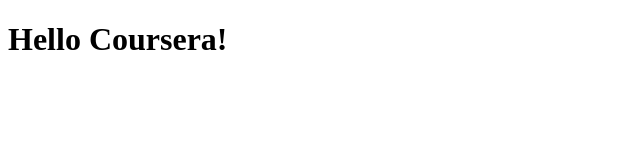
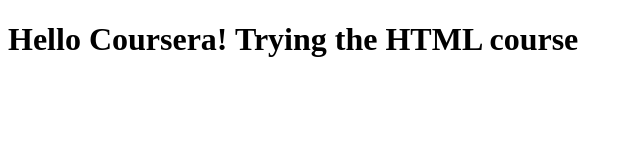
Before and after one commit to nikhildeore/coursera-test, a plain HTML site: page site/index.html in a window 1280 px wide. Shown: the whole page, without its empty margins (0-640 px from the left). Drawn offline with Linux system fonts and the light colour scheme.

Commit message:
Small change to index.html

```diff
--- a/site/index.html
+++ b/site/index.html
@@ -4,6 +4,6 @@
 	<title>Hello Coursera!</title>
 </head>
 <body>
-<h1>Hello Coursera!</h1>
+<h1>Hello Coursera! Trying the HTML course</h1>
 </body>
 </html>
```
